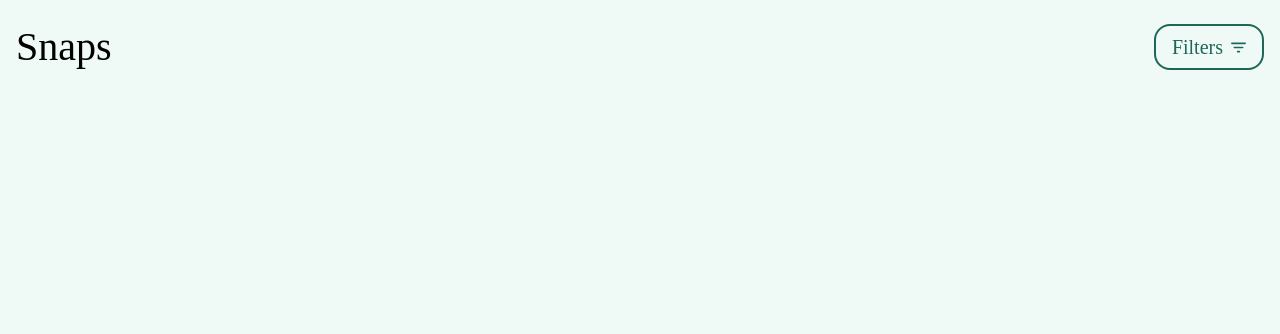
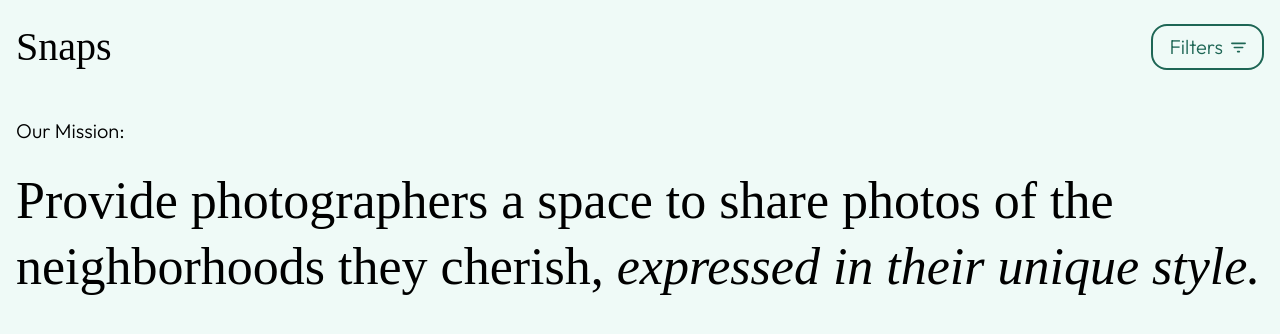
Before and after one commit to christopherlassota/christopher-lassota-snaps, a React (Vite) app: page / in a window 1280 px wide. Shown: the top 334 px of the page. Built offline with nearby package versions, Linux system fonts and the light colour scheme.

Commit message:
created hero component with styling

```diff
--- a/index.html
+++ b/index.html
@@ -2,7 +2,6 @@
 <html lang="en">
   <head>
     <meta charset="UTF-8" />
-    <link rel="icon" type="image/svg+xml" href="/vite.svg" />
     <meta name="viewport" content="width=device-width, initial-scale=1.0" />
     <title>Christopher Lassota - Snaps</title>
   </head>
--- a/src/App.scss
+++ b/src/App.scss
@@ -1,5 +1,5 @@
+@use './styles/partials/typography' as *;
 @use './styles/partials/mixins' as *;
-@use './styles/partials/typography' as *;
 @use './styles/partials/variables' as *;
 
 // Comments to help relate to styleguide specifications
@@ -53,6 +53,7 @@ h3 {
 
 // Body copy
 p {
+    font-family: 'Outfit';
     font-size: 0.75rem;
     font-weight: 500;
     line-height: 0.9375rem;
--- a/src/App.tsx
+++ b/src/App.tsx
@@ -1,10 +1,12 @@
 import "./App.scss";
 import Header from "./components/Header/Header";
+import Hero from "./components/Hero/Hero";
 
 const App = () => {
   return (
     <>
       <Header />
+      <Hero />
     </>
   );
 };
--- /dev/null
+++ b/src/components/Hero/Hero.scss
@@ -0,0 +1,17 @@
+@use '../../styles/partials/variables' as *;
+@use '../../styles/partials/mixins' as *;
+
+.hero {
+    @include flex-center(column, center, flex-start);
+    padding: 1.5rem 1rem;
+
+    &__title {
+        padding: 0 0 1.5rem 0;
+    }
+
+    // &__statement {}
+
+    &__span {
+        font-style: italic;
+    }
+}
--- /dev/null
+++ b/src/components/Hero/Hero.tsx
@@ -0,0 +1,16 @@
+import "./Hero.scss";
+
+const Hero = () => {
+  return (
+    <section className="hero">
+      <p className="hero__title">Our Mission:</p>
+      <h2 className="hero__statement">
+        Provide photographers a space to share photos of the neighborhoods they
+        cherish,{" "}
+        <span className="hero__span">expressed in their unique style.</span>
+      </h2>
+    </section>
+  );
+};
+
+export default Hero;
--- a/src/styles/partials/_typography.scss
+++ b/src/styles/partials/_typography.scss
@@ -5,13 +5,13 @@
 }
 
 @font-face {
-    font-family: 'Newsreader-italic';
-    src: url(../../assets/fonts/Newsreader-LightItalic.woff) format("woff2");
+    font-family: 'Newsreader';
+    src: url(../../assets/fonts/alternative-files/Newsreader-LightItalic.woff2) format("woff2");
     font-style: italic;
 }
 
 @font-face {
-    font-family: 'Newsreader-light';
+    font-family: 'Newsreader';
     src: url(../../assets/fonts/alternative-files/Newsreader-Light.woff2) format("woff2");
     font-weight: 400;
     font-style: normal;
@@ -24,7 +24,7 @@
 }
 
 @font-face {
-    font-family: 'Outfit-light';
+    font-family: 'Outfit';
     src: url(../../assets/fonts/alternative-files/Outfit-Light.woff2) format("woff2");
     font-weight: 400;
     font-style: normal;
```
